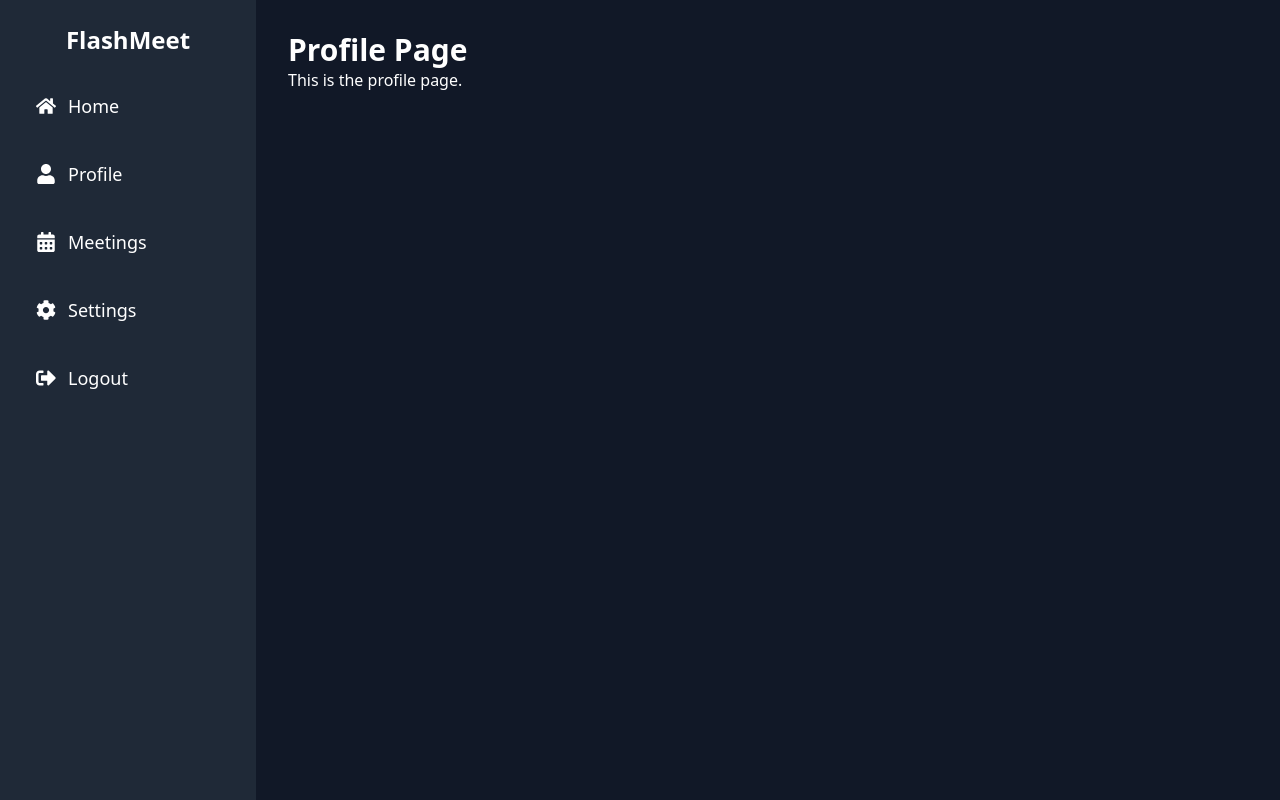
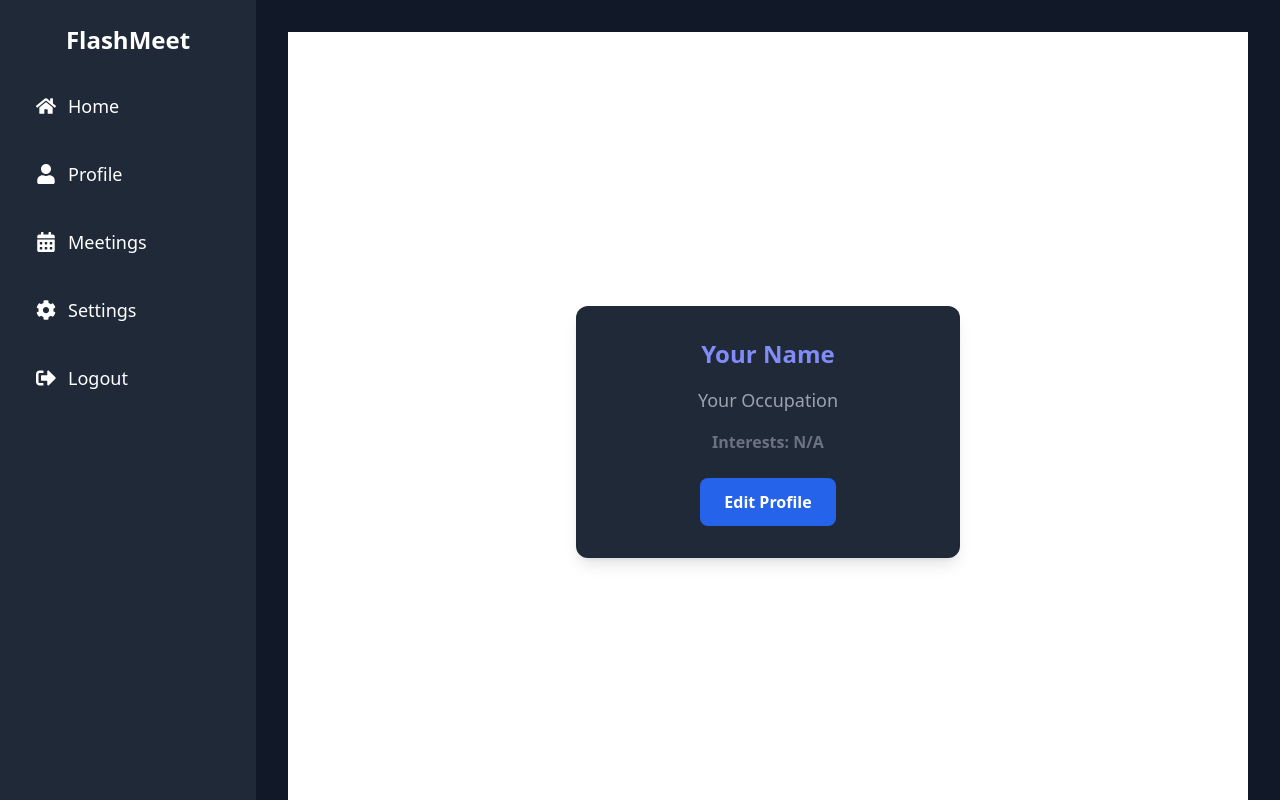
Before and after one commit to Satyam216/Flash-Meet, a Next.js app: page /dashboard/profile in a window 1280 px wide. Built offline with nearby package versions, Linux system fonts and the light colour scheme; no server answers.

Commit message:
3rd and 4th March Commit

```diff
--- a/src/app/dashboard/profile/page.js
+++ b/src/app/dashboard/profile/page.js
@@ -1,8 +1,92 @@
-export default function profile() {
-    return (
-      <div>
-        <h1 className="text-3xl font-bold">Profile Page</h1>
-        <p>This is the profile page.</p>
+"use client";
+import { useState, useEffect } from "react";
+import { getAuth } from "firebase/auth";
+import axios from "axios";
+
+export default function Profile() {
+  const auth = getAuth();
+  const user = auth.currentUser;
+
+  const [profile, setProfile] = useState({
+    name: "",
+    occupation: "",
+    interests: "",
+  });
+  const [editMode, setEditMode] = useState(false);
+
+  useEffect(() => {
+    if (user) {
+      axios.get(`http://localhost:5000/api/profile/${user.uid}`).then((res) => {
+        if (res.data.success) setProfile(res.data.user);
+      });
+    }
+  }, [user]);
+
+  const handleUpdate = async () => {
+    try {
+      await axios.post("http://localhost:5000/api/profile", {
+        uid: user.uid,
+        name: profile.name,
+        occupation: profile.occupation,
+        interests: profile.interests.split(","),
+      });
+      alert("Profile updated!");
+      setEditMode(false);
+    } catch (error) {
+      console.error(error);
+      alert("Error updating profile");
+    }
+  };
+
+  return (
+    <div className="flex justify-center items-center h-screen bg-white">
+      <div className="bg-gray-800 text-white p-8 rounded-xl shadow-lg w-96 text-center">
+
+        <div className="space-y-4">
+          {editMode ? (
+            <input
+              type="text"
+              className="w-full p-3 border rounded bg-gray-100 text-black"
+              value={profile.name}
+              onChange={(e) => setProfile({ ...profile, name: e.target.value })}
+              placeholder="Name"
+            />
+          ) : (
+            <h2 className="text-2xl font-bold text-indigo-400">{profile.name || "Your Name"}</h2>
+          )}
+
+          {editMode ? (
+            <input
+              type="text"
+              className="w-full p-3 border rounded bg-gray-100 text-black"
+              value={profile.occupation}
+              onChange={(e) => setProfile({ ...profile, occupation: e.target.value })}
+              placeholder="Occupation"
+            />
+          ) : (
+            <p className="text-lg text-gray-400">{profile.occupation || "Your Occupation"}</p>
+          )}
+
+          {editMode ? (
+            <input
+              type="text"
+              className="w-full p-3 border rounded bg-gray-100 text-black"
+              value={profile.interests}
+              onChange={(e) => setProfile({ ...profile, interests: e.target.value })}
+              placeholder="Interests (comma separated)"
+            />
+          ) : (
+            <p className="text-gray-500 font-semibold">Interests: {profile.interests || "N/A"}</p>
+          )}
+        </div>
+
+        <button
+          onClick={editMode ? handleUpdate : () => setEditMode(true)}
+          className="mt-6 px-6 py-3 rounded-lg bg-blue-600 text-white font-semibold hover:bg-blue-700 transition"
+        >
+          {editMode ? "Save" : "Edit Profile"}
+        </button>
       </div>
-    );
-  }
+    </div>
+  );
+}
--- a/tsconfig.json
+++ b/tsconfig.json
@@ -22,6 +22,6 @@
       "@/*": ["./src/*"]
     }
   },
-  "include": ["next-env.d.ts", "**/*.ts", "**/*.tsx", ".next/types/**/*.ts", "src/app/page.js", "src/app/layout.js", "src/app/layout.js", "src/pages/sigup.js", "src/pages/dashboard.js", "app/layout.js", "app/dashboard/layout.js", "app/dashboard/layout.js", "app/layout.js"],
+  "include": ["next-env.d.ts", "**/*.ts", "**/*.tsx", ".next/types/**/*.ts", "src/app/page.js", "src/app/layout.js", "src/app/layout.js", "src/pages/sigup.js", "src/pages/dashboard.js", "app/layout.js", "app/dashboard/layout.js", "app/dashboard/layout.js", "app/layout.js", "src/app/profile/page.js"],
   "exclude": ["node_modules"]
 }
```
